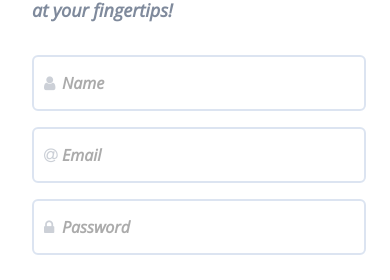
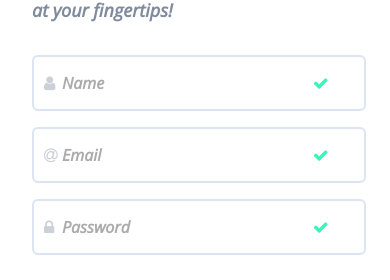
Before and after one commit to iShivam2012/Apty-Signup, a React (Create React App) app: page / in a window 390 px wide. Shown: the part 491-771 px from the top of the page. Built offline with nearby package versions, Linux system fonts and the light colour scheme.

Commit message:
added symbols

```diff
--- a/src/UI/Input.css
+++ b/src/UI/Input.css
@@ -33,6 +33,23 @@
     color: #7F8A9C;
 }
 
+.symbol{
+  position: absolute;
+  margin:20px;
+  margin-left: 18%;
+  display: none;
+}
+
+.symbol-valid{
+  display: block;
+  color: #37F6B8;
+}
+
+.symbol-invalid{
+  display: block;
+  color: #FF0066;
+}
+
 .control.invalid {
     border: 2px solid #FF0066;
     border-radius: 6px;
@@ -47,3 +64,9 @@
 i.invalid {
     color: #FF0066;
 }
+
+@media (max-width: 459px) {
+  .symbol{
+    margin-left: 72%;
+  }
+}
--- a/src/UI/Input.js
+++ b/src/UI/Input.js
@@ -13,6 +13,7 @@ const Input = (props) => {
                 placeholder={props.placeholder}
                 onChange={props.onChange}
             />
+            <i className={`symbol ${props.isValid === false ? "symbol-invalid fa fa-times" : "symbol-valid fa fa-check"}`} ></i>
         </div>
 
     )
```
